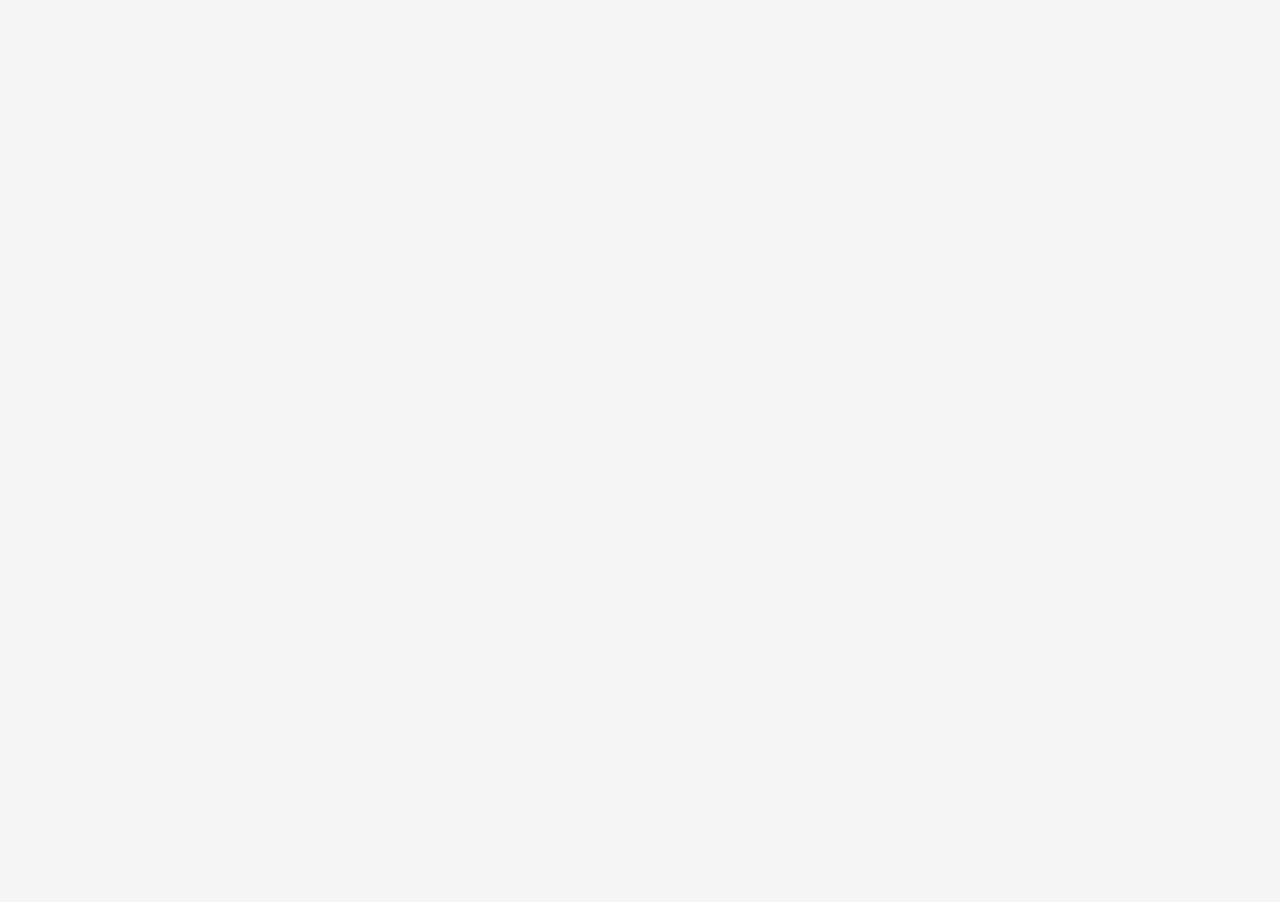
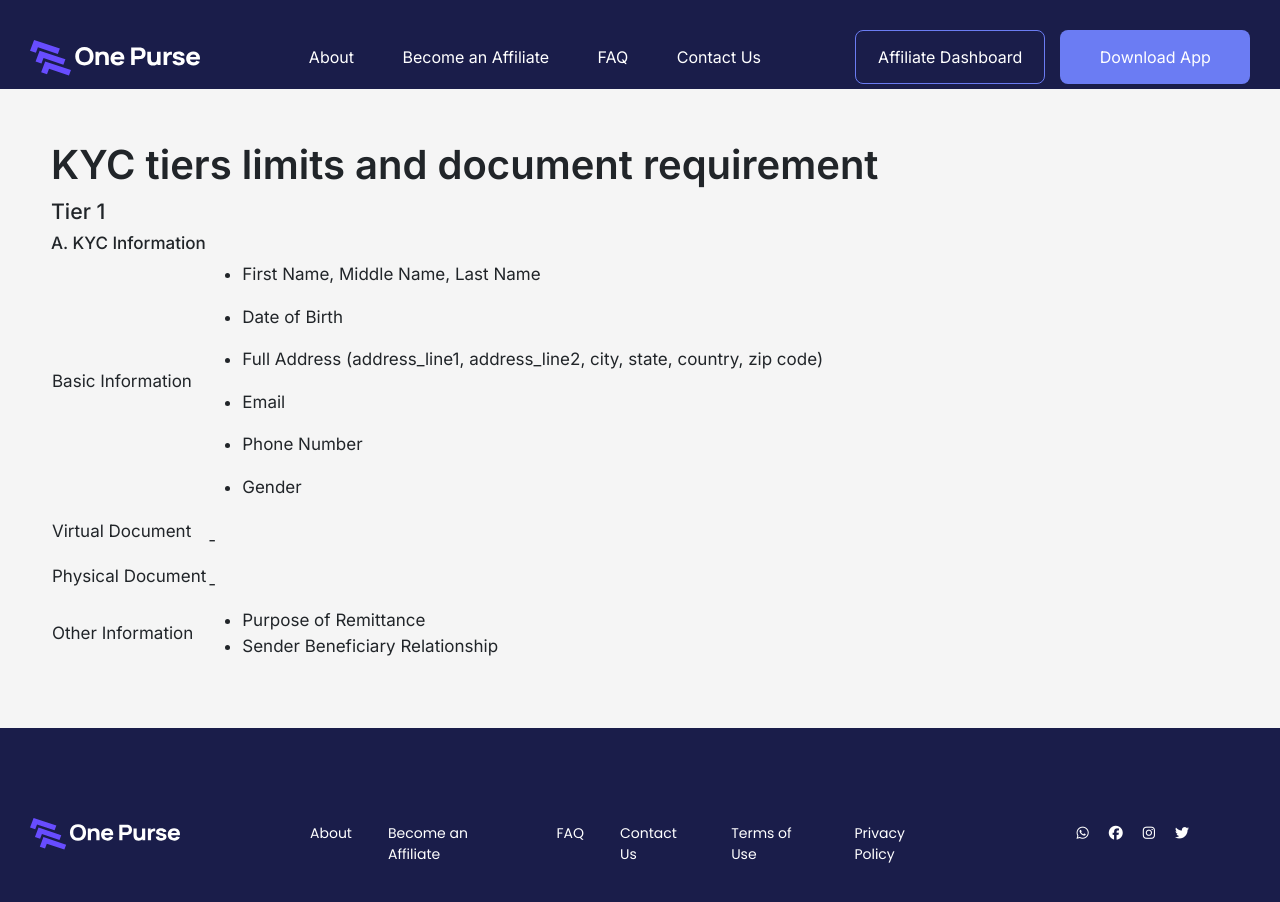
Before and after one commit to one-purse-org/onepurse-landing-page, a React (Create React App) app in the folder landing-page/: page /tiers in a window 1280 px wide. Before the commit this address had no page. Shown: the top 902 px of the page. Before the commit the page ends 800 px from the top, so only its background shows below. Built offline with nearby package versions, Linux system fonts and the light colour scheme.

Commit message:
started working on tier page

```diff
--- a/landing-page/public/styles.css
+++ b/landing-page/public/styles.css
@@ -15,7 +15,7 @@ body{
         line-height: 50px;
     }
     h2{
-        font-size: 20px!important;
+        font-size: 30px!important;
         line-height: 40px!important;
     }
 }
--- a/landing-page/src/App.jsx
+++ b/landing-page/src/App.jsx
@@ -6,6 +6,7 @@ import Affiliate from './affiliate/components/affiliate';
 import Contact from './contact/components/contact';
 import PrivacyPolicy from './privacyPolicy/privacyPolicy';
 import TermsOfUse from './termsOfUse/termsOfUse';
+import Tier from './faq/components/faqTier';
 
 function App() {
 
@@ -18,6 +19,7 @@ function App() {
         <Route path="/contact" element={<Contact />} />
         <Route path='/privacy-policy' element={<PrivacyPolicy/>}/>
         <Route path='/terms-of-use' element={<TermsOfUse/>}/>
+        <Route path='/tiers' element={<Tier/>} />
       </Routes>
     </Router>
     );
--- a/landing-page/src/affiliate/components/affiliate.jsx
+++ b/landing-page/src/affiliate/components/affiliate.jsx
@@ -4,13 +4,11 @@ import ThirdComponent from "./thirdComponent";
 import FourthComponent from "./fourthComponent";
 import FifthComponent from "./fifthComponent";
 import SixthComponent from "./sixthComponent";
-import Navbar from "../../reusable/components/Navbar"
 import Footer from "../../reusable/components/footer"
 
 function Affiliate(){
     return(
         <div id="affiliate">
-            <Navbar color="white"/>
             <FirstComponent/>
             <SecondComponent/>
             <ThirdComponent/>
--- a/landing-page/src/affiliate/components/firstComponent.js
+++ b/landing-page/src/affiliate/components/firstComponent.js
@@ -1,7 +1,10 @@
-import "../../styles/affiliate/firstComponent.css"
+import "../../styles/affiliate/firstComponent.css";
+import Navbar from "../../reusable/components/Navbar.jsx"
 
 function FirstComponent(){
     return(
+        <div style={{color:"#FFFF"}}>
+            <Navbar color="white"/>
             <div className="affiliate-first-component">
                 <div className="container-xxl affiliate-first-component-container">
                     <div className="affiliate-first-component-tag">
@@ -18,6 +21,7 @@ function FirstComponent(){
                     </div>
                 </div>
             </div>
+        </div>
     )
 }
 
--- a/landing-page/src/faq/components/faqQuestion.js
+++ b/landing-page/src/faq/components/faqQuestion.js
@@ -6,16 +6,14 @@ let questions = {
         {
             key:1,
             head: "How do I get a OnePurse account?",
-            body: <span>You can download OnePurse from the <a href="" style={linkStyle}> Google play store </a> or the <a href="/" style={linkStyle}> iOS App Store.</a></span>,
+            body: <span>You can download OnePurse from the <a href="/" style={linkStyle}> Google play store </a> or the <a href="/" style={linkStyle}> iOS App Store.</a></span>,
             target: "accordion1",
-
         },
         {
             key:2,
             head:  "What does it require to be verified on OnePurse?",
-            body: "Your full name, date of birth, phone number, gender, email address, and resident address.",
+            body: <span>Your full name, date of birth, phone number, gender, email address, and resident address. <a href="/tiers">Link</a></span>,
             target: "accordion2",
-
         },
         {
             key:3,
--- /dev/null
+++ b/landing-page/src/faq/components/faqTier.jsx
@@ -0,0 +1,59 @@
+import Navbar from "../../reusable/components/Navbar";
+import Footer from "../../reusable/components/footer";
+import "../../styles/faq/tier.css"
+function Tier(){
+    return (
+    <div>
+        <Navbar/>
+        <div className="container-fluid px-5 py-5">
+            <h2 className="tier-h2" style={{fontWeight:600, fontSize:"36px"}}>
+                KYC tiers limits and document requirement
+            </h2>
+            <div>
+                <h5>Tier 1</h5>
+                <table>
+                    <thead>
+                        <h6>A. KYC Information</h6>
+                    </thead>
+                    <tbody>
+                        <tr>
+                            <td><p>Basic Information</p></td>
+                            <td>
+                                <ul>
+                                    <li><p>First Name, Middle Name, Last Name</p></li>
+                                    <li><p>Date of Birth</p></li>
+                                    <li><p>Full Address (address_line1, address_line2, city, state, country, zip code)</p></li>
+                                    <li><p>Email </p></li>
+                                    <li><p>Phone Number </p></li>
+                                    <li><p>Gender</p></li>
+                                </ul>
+                            </td>
+                        </tr>
+                        <tr>
+                            <td><p>Virtual Document</p></td>
+                            <td>-</td>
+                        </tr>
+                        <tr>
+                            <td><p>Physical Document</p></td>
+                            <td>-</td>
+                        </tr>
+                        <tr>
+                            <td><p>Other Information</p></td>
+                            <td>
+                                <ul>
+                                    <li>Purpose of Remittance </li>
+                                    <li>Sender Beneficiary Relationship</li>
+                                </ul>
+                            </td>
+                        </tr>
+
+                    </tbody>
+                </table>
+            </div>
+        </div>
+        <Footer/>
+    </div>
+    )
+}
+
+export default Tier
--- a/landing-page/src/styles/affiliate/firstComponent.css
+++ b/landing-page/src/styles/affiliate/firstComponent.css
@@ -1,7 +1,7 @@
 .affiliate-first-component{
     padding: 50px 1rem 0;
     background-image: url("../../../public/img/affiliate-cta-bg-sm.png");
-    background-color:rgba(26, 29, 74, 1);
+    background-color:rgba(255, 255, 255, 1);
     background-repeat: no-repeat;
     background-size: 100vw 90vw;
 }
--- a/landing-page/src/styles/reuseable/navbar.css
+++ b/landing-page/src/styles/reuseable/navbar.css
@@ -21,7 +21,7 @@
   }
 
   .navbar-white{
-    background-color: rgba(245, 245, 245, 1);
+    background-color: rgba(255, 255, 255, 1);
 
   }
  .navbar-white .links a{
```
Also changed, not shown: landing-page/src/styles/faq/tier.css (added). Lines whose indentation alone changed are shown as unchanged.
